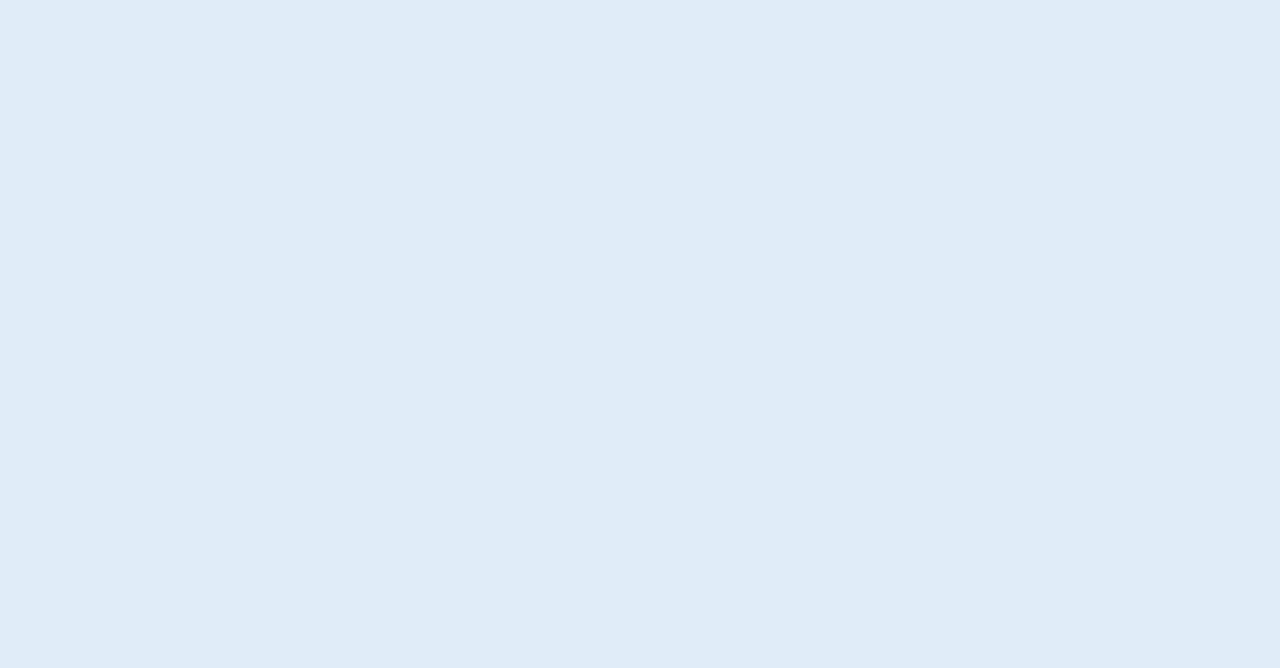
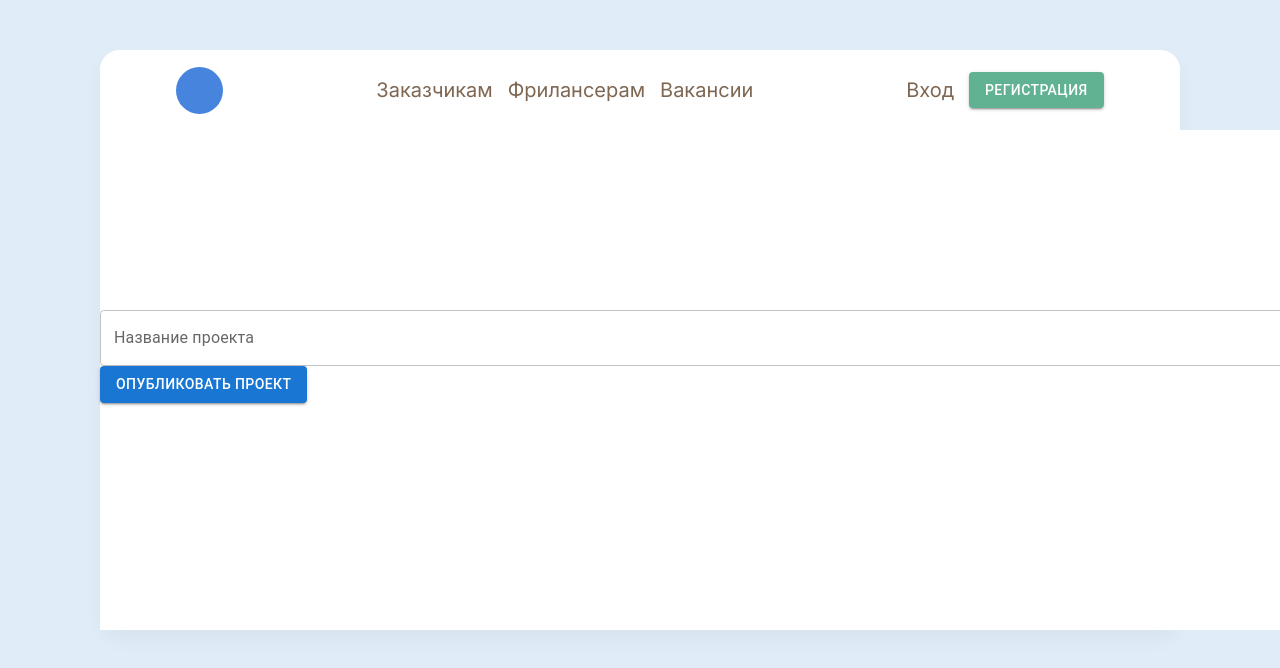
Before and after one commit to Don-Mihai/react-project-03, a React (Create React App) app: page /create-order in a window 1280 px wide. Before the commit this address had no page. Shown: the top 668 px of the page. Built offline with nearby package versions, Linux system fonts and the light colour scheme.

Commit message:
[fix] add header and link button to creare-order []

```diff
--- a/src/App.tsx
+++ b/src/App.tsx
@@ -6,6 +6,7 @@
 import Home from './pages/HomeNew';
 import Registration from './pages/Registration';
 import Auth from './pages/Auth';
+import CreateOrder from './pages/CreateOrder';
 
 export interface Freelancer {
     id: number;
@@ -55,12 +56,13 @@
 
     return (
         <div className="wrapper">
-            {userOpened && <Drawer onClose={toggleUserOpened} />}
-            {/* <Header onClickUser={toggleUserOpened} /> */}
+            {/* {userOpened && <Drawer onClose={toggleUserOpened} />}
+            <Header onClickUser={toggleUserOpened} /> */}
             <Routes>
-                <Route path="/" element={<Home freelancers={freelancers} />}></Route>
+                <Route path="/create-order" element={<CreateOrder />}></Route>
                 <Route path="/registration" element={<Registration />}></Route>
                 <Route path="/auth" element={<Auth />}></Route>
+                <Route path="/" element={<Home freelancers={freelancers} />}></Route>
             </Routes>
         </div>
     );
--- a/src/components/Header/Header.scss
+++ b/src/components/Header/Header.scss
@@ -1,13 +1,15 @@
 $header-height: 80px;
 
 .component-header {
-    position: fixed;
+    // position: absolute;
     display: flex;
     justify-content: space-around;
-    width: 100%;
+    width: 1080px;
     height: $header-height;
     background-color: #fff;
     align-items: center;
+    z-index: 15;
+    border-radius: 20px;
 
     &__links {
         display: flex;
--- a/src/components/Hero/index.jsx
+++ b/src/components/Hero/index.jsx
@@ -16,7 +16,7 @@
                             <span>Лучшие фрилансеры </span>
                             для ваших задач
                         </h1>
-                        <Button component={Link} to="" variant="contained" fullWidth>
+                        <Button component={Link} to="/create-order" variant="contained" fullWidth>
                             Разместить задание
                         </Button>
                     </div>
--- a/src/pages/HomeNew/index.tsx
+++ b/src/pages/HomeNew/index.tsx
@@ -3,6 +3,7 @@
 import { Freelancer } from '../../App';
 import CustomersSection from '../../components/CustomersSection';
 import FreelanceSection from '../../components/FreelanceSection';
+import Header from '../../components/Header/Header';
 
 interface Props {
     freelancers: Freelancer[];
@@ -11,6 +12,7 @@
 const Home = ({ freelancers }: Props) => {
     return (
         <>
+            <Header />
             <Hero />
             <CustomersSection sectionTitle="Раздел заказчиков" buttonText="Все фрилансеры" freelancers={freelancers} />
             <FreelanceSection />
```
